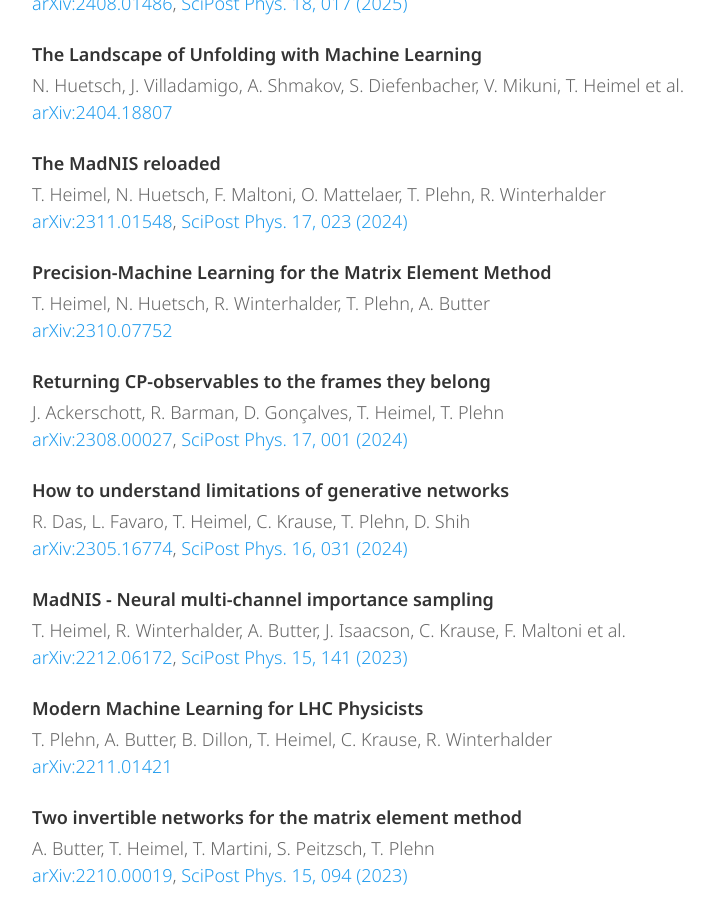
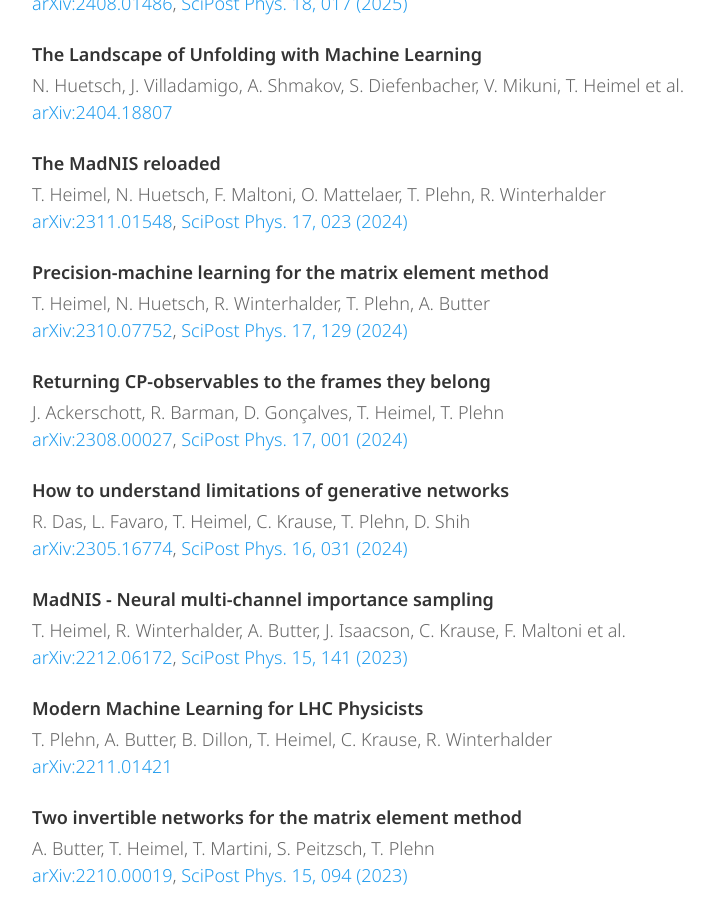
Before and after one commit to theoheimel/theoheimel.github.io, a Jekyll site: the page built from index.md, in a window 1280 px wide and 900 px high, scrolled down 1382 px. Shown: the whole window, without its empty margins (294-1008 px from the left). Built offline with Jekyll 4.4.1, drawn with Linux system fonts in a browser that asks for light colours.

Commit message:
Update publications

```diff
--- a/_data/publications.yaml
+++ b/_data/publications.yaml
@@ -18,8 +18,10 @@
   journal: "SciPost Phys. 17, 023 (2024)"
   doi: "10.21468/SciPostPhys.17.1.023"
 - authors: "T. Heimel, N. Huetsch, R. Winterhalder, T. Plehn, A. Butter"
-  title: "Precision-Machine Learning for the Matrix Element Method"
+  title: "Precision-machine learning for the matrix element method"
   arxiv: "2310.07752"
+  journal: "SciPost Phys. 17, 129 (2024)"
+  doi: "10.21468/SciPostPhys.17.5.129"
 - authors: "J. Ackerschott, R. Barman, D. Gonçalves, T. Heimel, T. Plehn"
   title: "Returning CP-observables to the frames they belong"
   arxiv: "2308.00027"
```
